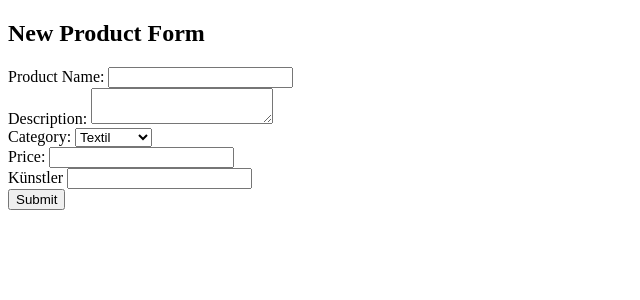
After one commit to TimoPetersIU/HandgemachteSchaetze, a PHP site: page /views/new_product.html in a window 1280 px wide. The commit adds this page. Shown: the top 300 px of the page, without its empty margins (0-640 px from the left). Run offline with PHP 8.4, Linux system fonts and the light colour scheme.

Commit message:
Neues Produkt hinzufügen und searchbar css gefixt

```diff
--- a/assets/includes/navbar.html
+++ b/assets/includes/navbar.html
@@ -20,6 +20,8 @@
             <li><a href="/timo/HandgemachteSchaetze/php/get_products.php">Produkte</a></li>
             <!-- Verweis auf die Seite mit allen Künstlern -->
             <li><a href="/timo/HandgemachteSchaetze/php/get_artists.php">Künstler</a></li>
+            <!-- Verweis auf die Seite um ein neues Produkt zu erstllen -->
+            <li><a href="/timo/HandgemachteSchaetze/views/new_product.html">Neu</a></li>
         </ul>
         <!-- Verweis auf die Warenkorbseite mit einem Warenkorb-Button -->
         <a href="/timo/HandgemachteSchaetze/views/shopping_cart.html">
--- a/php/post_test.php
+++ b/php/post_test.php
@@ -1,5 +1,3 @@
-<!DOCTYPE html>
-<body>
 <?php
 require("connection.php");
 //$servername = "localhost";
@@ -24,4 +22,3 @@ if ($connection->query($sql_insert) === TRUE) {
 $connection->close();
 
 ?>
-</body>
--- a/style.css
+++ b/style.css
@@ -110,7 +110,7 @@ form.searchForm {
 }
 
 /* Style für das Dropdown und das Eingabefeld */
-.searchForm select, input.searchInput {
+select, input {
     padding: 10px;
     margin-right: 10px;
     border-radius: 5px;
--- /dev/null
+++ b/views/new_product.html
@@ -0,0 +1,39 @@
+<!DOCTYPE html>
+<html lang="en">
+<head>
+    <meta charset="UTF-8">
+    <title>Handgemachte Schaetze</title>
+    <script src="https://ajax.googleapis.com/ajax/libs/jquery/3.7.1/jquery.min.js"></script>
+<!--    <script>-->
+<!--        $(function () {-->
+<!--            $("#includeNavbar").load("./assets/includes/navbar.html");-->
+<!--        });-->
+<!--    </script>-->
+</head>
+<body>
+<h2>New Product Form</h2>
+
+<form action="../php/new_product.php" method="post">
+    <label for="name">Product Name:</label>
+    <input type="text" id="name" name="name" required><br>
+
+    <label for="description">Description:</label>
+    <textarea id="description" name="description" required></textarea><br>
+
+    <label for="category">Category:</label>
+    <select id="category" name="category" required>
+        <option value="Textil">Textil</option>
+        <option value="Schmuck">Schmuck</option>
+        <option value="Kunst">Kunst</option>
+    </select><br>
+
+    <label for="price">Price:</label>
+    <input type="number" id="price" name="price" required><br>
+
+    <label for="price">Künstler</label>
+    <input type="text" id="artist_name" name="price" required><br>
+
+    <button type="submit">Submit</button>
+</form>
+</body>
+</html>
```
Also changed, not shown: php/new_product.php (added, +20 -0 lines).
